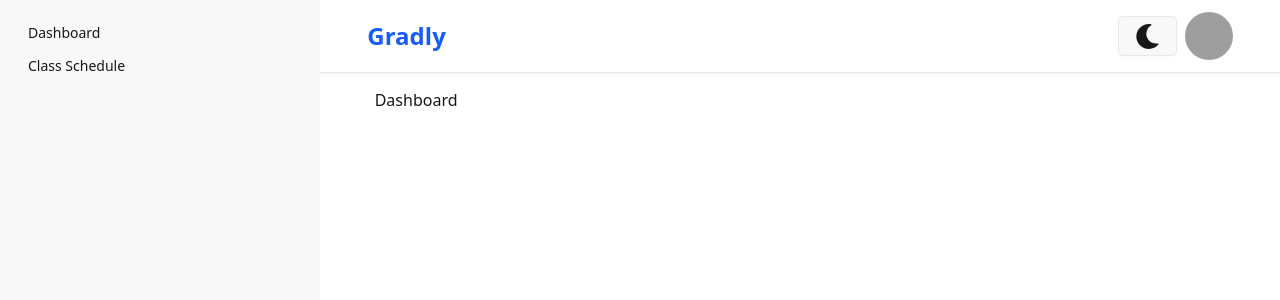
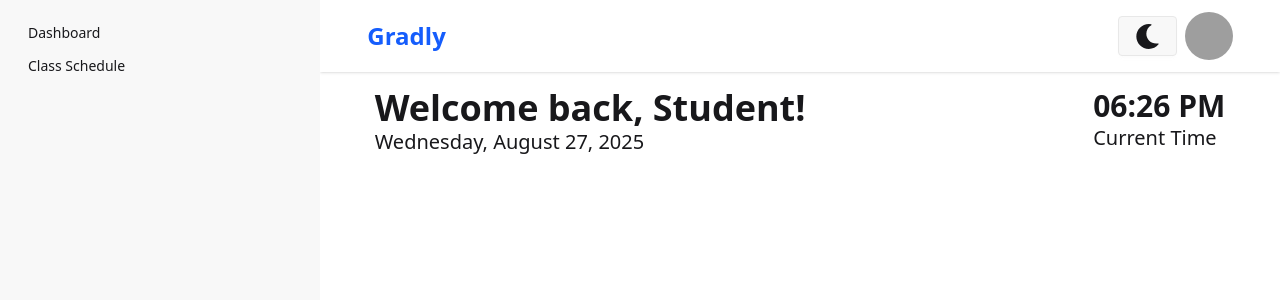
Before and after one commit to mahatab6/Gradly, a React (Vite) app: page /dashboard in a window 1280 px wide. Shown: the top 300 px of the page. Built offline with nearby package versions, Linux system fonts and the light colour scheme; grey boxes are pictures that could not be loaded.

Commit message:
date time added

```diff
--- a/package.json
+++ b/package.json
@@ -11,6 +11,7 @@
   },
   "dependencies": {
     "@tailwindcss/vite": "^4.1.12",
+    "date-fns": "^4.1.0",
     "react": "^19.1.1",
     "react-dom": "^19.1.1",
     "react-hook-form": "^7.62.0",
--- a/src/pages/Dashboard/Dashboard.jsx
+++ b/src/pages/Dashboard/Dashboard.jsx
@@ -1,7 +1,23 @@
+import { format } from 'date-fns';
 import React from 'react'
 
 export default function Dashboard() {
+
+  const now = new Date();
+  const fullDate = format(now,"EEEE, MMMM dd, yyyy")
+  const time = format(now, "hh:mm a")
   return (
-    <div className='w-11/12 mx-auto'>Dashboard</div>
+    <div className='w-11/12 mx-auto'>
+      <div className='flex justify-between gap-5'>
+        <div>
+          <h2 className='text-xl md:text-3xl lg:text-4xl font-extrabold'>Welcome back, Student!</h2>
+          <p className='text-base md:text-xl'>{fullDate}</p>
+        </div>
+        <div>
+          <h2 className='text-xl md:text-3xl font-bold'>{time}</h2>
+          <p className='text-base md:text-xl'>Current Time</p>
+        </div>
+      </div>
+    </div>
   )
 }
```
Also changed, not shown: 1 other file (tests, documents, lock files or other folders).
